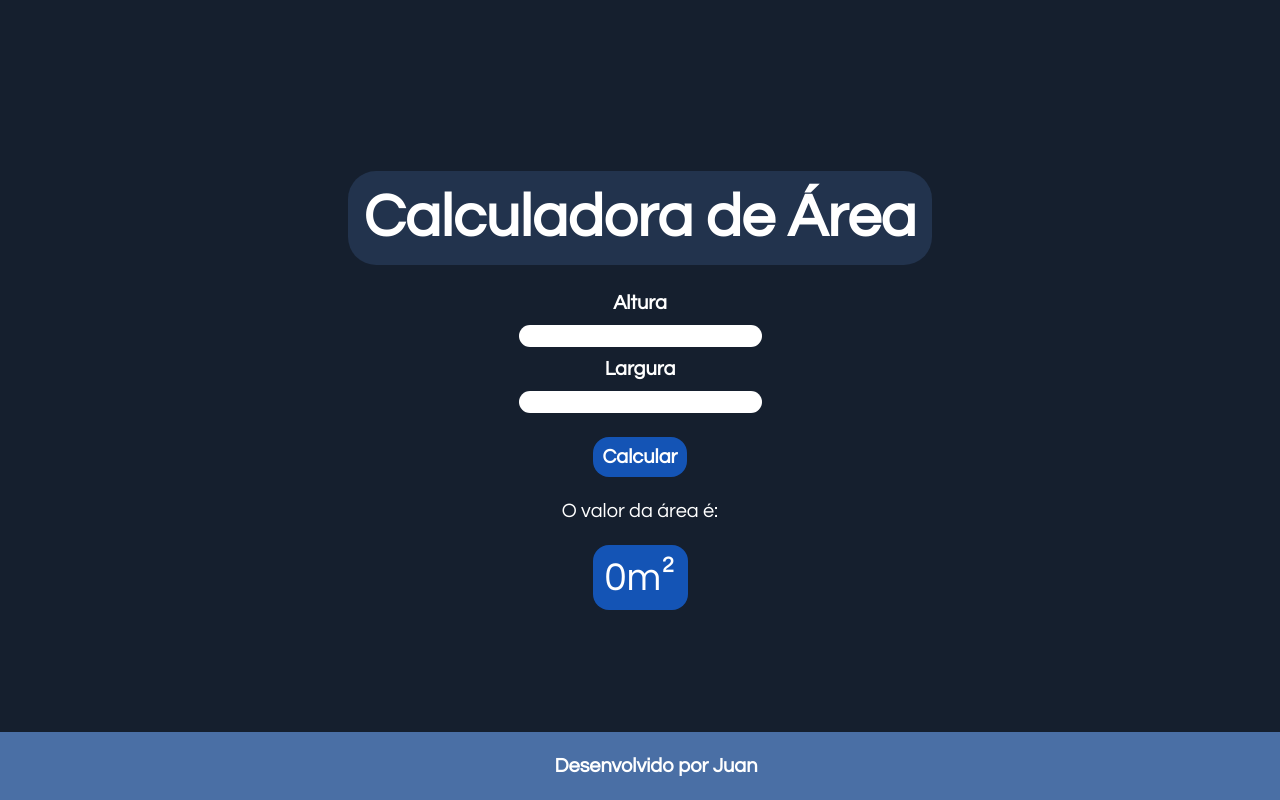
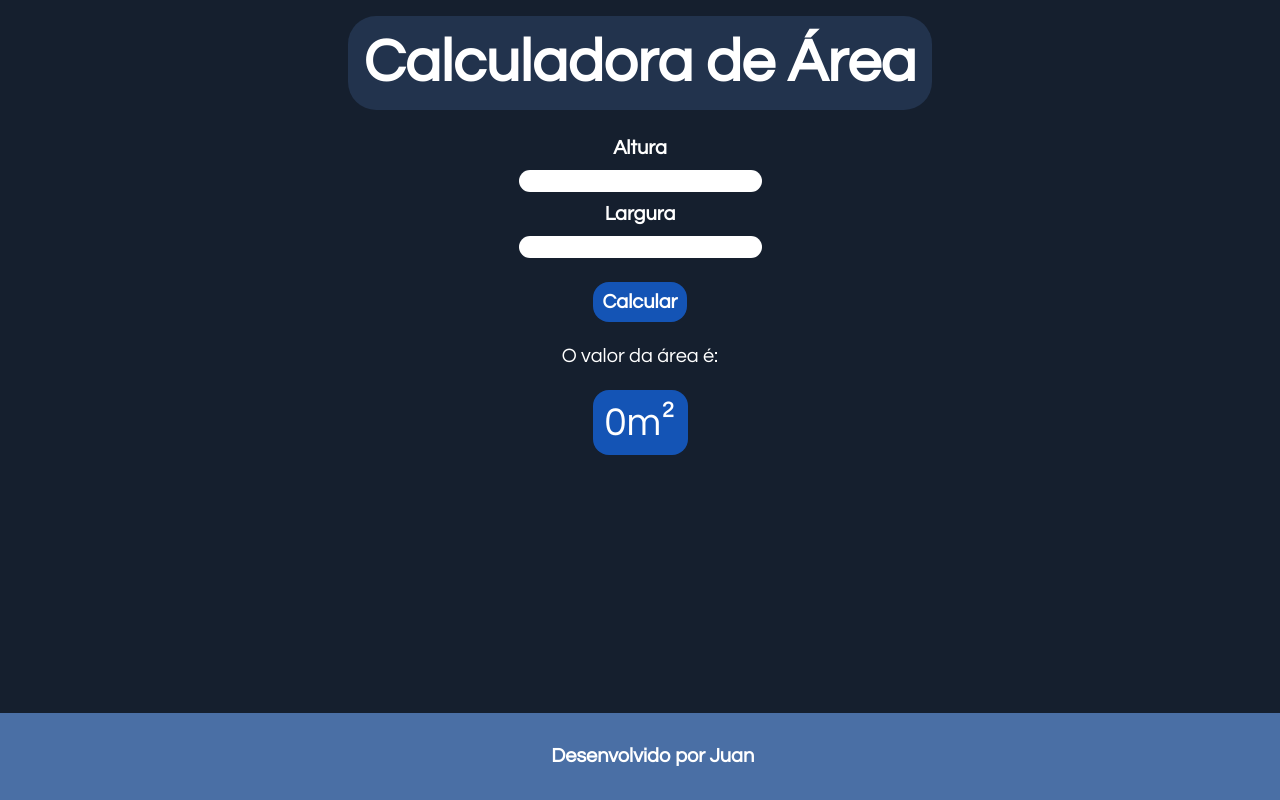
Before and after one commit to GabrieldosSantosOliveira/PWA---API, a website: page index.html in a window 1280 px wide. Drawn offline with Linux system fonts and the light colour scheme.

Commit message:
Projeto finalizado

```diff
--- a/css/style.css
+++ b/css/style.css
@@ -10,7 +10,8 @@ html, .fullscreen {
     color: white;
     background-color: #151F2E;
     display: flex;
-    height: 100%;
+    flex-direction: column;
+    min-height: 100%;
     margin: 0;
     padding: 0;
     width: 100%;
@@ -21,6 +22,7 @@ html, .fullscreen {
     margin: 0;
     padding: 0;
     width: 100%;
+    margin-bottom: 48px;
 }
 
 .card {
@@ -42,8 +44,9 @@ html, .fullscreen {
     color: white;
     padding: 16px;
     background-color: #22334D;
+    max-width: 90%;
     font-size: 3rem;
-    border-radius: 28px;
+    border-radius: 28px;;
     margin: 16px;
 }
 
@@ -77,15 +80,16 @@ html, .fullscreen {
 }
 
 .footer {
-    padding: 16px;
     position: fixed;
+    bottom: 0;
+    margin-top: 16px;
+    padding: 2%;
     background-color: #4A6FA5;
     color: white;
     display: flex;
     flex-direction: column;
-    min-width: 100%;
+    width: 98%;
     height: 36px;
-    bottom: 0;
     align-items: center;
     justify-content: center;
     vertical-align: middle;
--- a/index.html
+++ b/index.html
@@ -22,8 +22,8 @@
                 <button class="button" onClick="calcular()">Calcular</button>
                 <p>O valor da área é: <p class="result"><span id="result">0</span>m²</p></p>
             </div>
-            <h4 class="footer">Desenvolvido por Juan</h4>
         </div>
+        <h4 class="footer">Desenvolvido por Juan</h4>
         <script src="js/main.js"></script>
     </body>
 </html>
```
Also changed, not shown: manifest.json.
